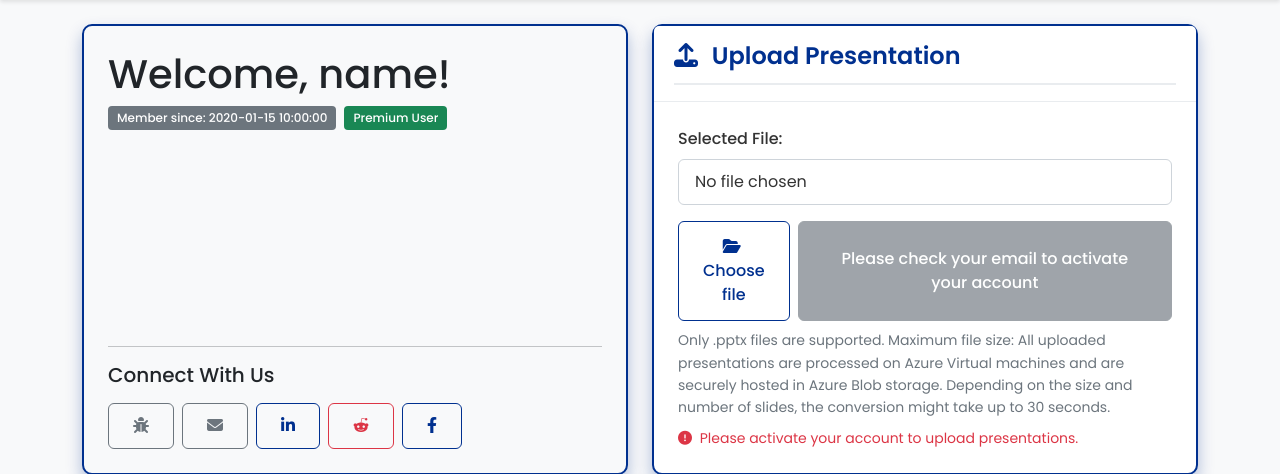
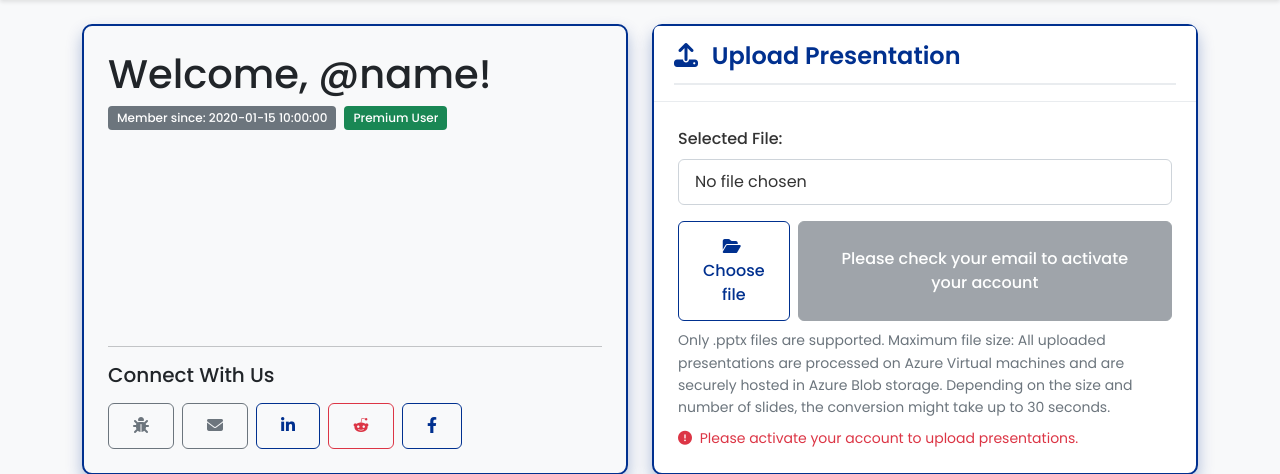
Before and after one commit to DanMGocan/dreamsofjacopo, a FastAPI app: template templates/dashboard.html in a window 1280 px wide. Shown: the part 61-535 px from the top of the page. Run offline with FastAPI, Linux system fonts and the light colour scheme; the template is opened without the code that fills it: most values are stand-ins (such as "Sample title", 1, 10 or a date in 2020); parts of the project's set-up code (start-up, migrations or seed data) failed here and were passed over; some libraries are stand-ins or nearby versions.

Commit message:
Minor UI changes

```diff
--- a/templates/dashboard.html
+++ b/templates/dashboard.html
@@ -51,7 +51,7 @@
     <div class="col-lg-6">
         <div class="card bg-light-gray card-navy-shadow card-navy-border h-100 container-border">
             <div class="card-body d-flex flex-column">
-                <h1 class="mb-2">Welcome, {{ email.split('@')[0] }}!</h1>
+                <h1 class="mb-2">Welcome, @{{ email.split('@')[0] }}!</h1>
                 <div class="d-flex flex-wrap mb-1">
                     <span class="badge bg-secondary me-2 mb-2">Member since: {{ member_since }}</span>
                     {% if premium_status %}
--- a/thoughts.py
+++ b/thoughts.py
@@ -12,6 +12,7 @@
 # Implement Apple Login
 # Implement LinkedIn Login
 # Mention SAS Token
+## Seems to be some issues with the conversion sizes, the sets are 10 times larger than the originals
 
 
 
```
